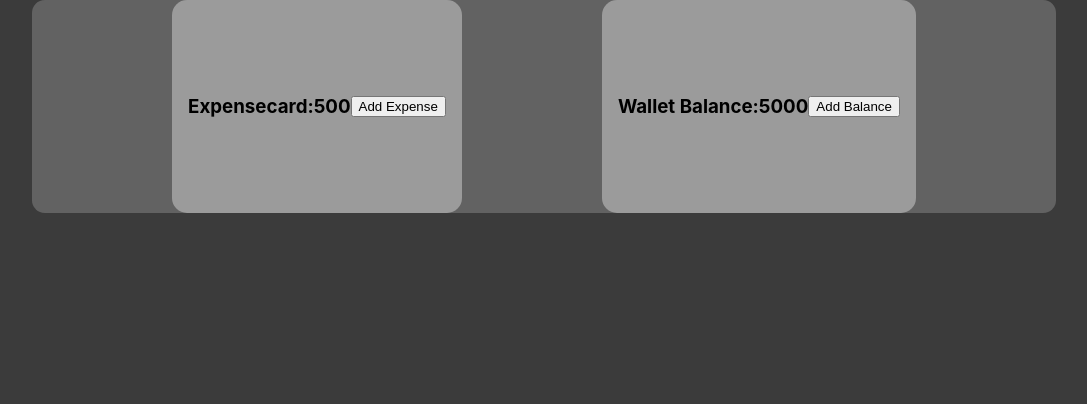
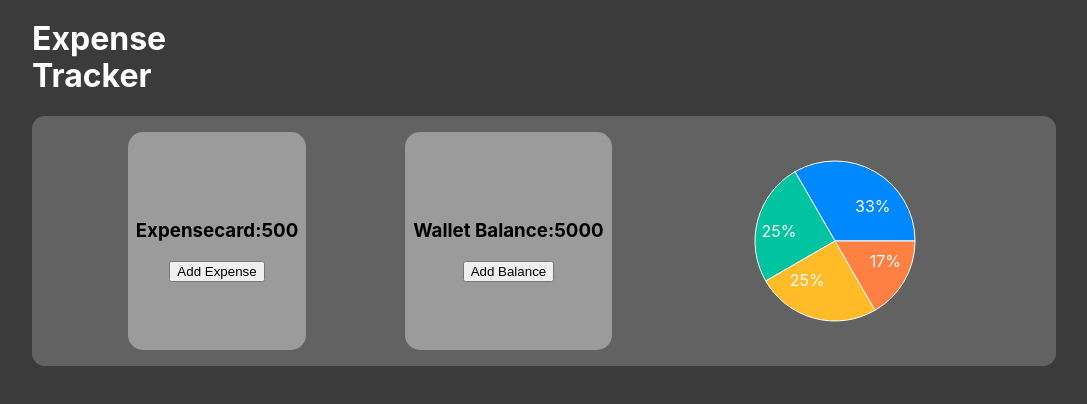
Before and after one commit to ervikasti/ExpenseTracker, a React (Create React App) app: page / in a window 1280 px wide. Shown: the top 404 px of the page, without its empty margins (96-1183 px from the left). Built offline with nearby package versions, Linux system fonts and the light colour scheme.

Commit message:
pie chart added

```diff
--- a/package.json
+++ b/package.json
@@ -9,6 +9,7 @@
     "react": "^18.3.1",
     "react-dom": "^18.3.1",
     "react-scripts": "5.0.1",
+    "recharts": "^2.12.7",
     "web-vitals": "^2.1.4"
   },
   "scripts": {
--- a/src/components/Card/Card.module.css
+++ b/src/components/Card/Card.module.css
@@ -3,7 +3,9 @@
   max-width: 355px;
   background-color: #9B9B9B;
   border-radius: 15px;
+  margin:1rem 0.2rem;
+  padding: 0.5rem;
   align-items: center;
-  height: 181px;
-  padding: 1rem;
+  justify-content: center;
+  flex-direction: column;
 }
--- a/src/components/Expensecard/Expensecard.jsx
+++ b/src/components/Expensecard/Expensecard.jsx
@@ -7,7 +7,7 @@
     }
 
     return(
-    <div>
+
         <Card title={'Expensecard'} price={'500'} btnName={'Add Expense'} funcHandler={funcHandler}></Card>
-    </div>)
+    )
 }
--- /dev/null
+++ b/src/components/Piechart/Piechart.jsx
@@ -0,0 +1,51 @@
+import React, { PureComponent } from 'react';
+import { PieChart, Pie, Sector, Cell, ResponsiveContainer } from 'recharts';
+
+const data = [
+  { name: 'Group A', value: 400 },
+  { name: 'Group B', value: 300 },
+  { name: 'Group C', value: 300 },
+  { name: 'Group D', value: 200 },
+];
+
+const COLORS = ['#0088FE', '#00C49F', '#FFBB28', '#FF8042'];
+
+const RADIAN = Math.PI / 180;
+const renderCustomizedLabel = ({ cx, cy, midAngle, innerRadius, outerRadius, percent, index }) => {
+  const radius = innerRadius + (outerRadius - innerRadius) * 0.5;
+  const x = cx + radius * Math.cos(-midAngle * RADIAN);
+  const y = cy + radius * Math.sin(-midAngle * RADIAN);
+
+  return (
+    <text x={x} y={y} fill="white" textAnchor={x > cx ? 'start' : 'end'} dominantBaseline="central">
+      {`${(percent * 100).toFixed(0)}%`}
+    </text>
+  );
+};
+
+export default class Example extends PureComponent {
+//   static demoUrl = 'https://codesandbox.io/s/pie-chart-with-customized-label-dlhhj';
+
+  render() {
+    return (
+      <ResponsiveContainer width="25%" height="100%">
+        <PieChart width={50} height={50}>
+          <Pie
+            data={data}
+            cx="50%"
+            cy="50%"
+            labelLine={false}
+            label={renderCustomizedLabel}
+            outerRadius={80}
+            fill="#8884d8"
+            dataKey="value"
+          >
+            {data.map((entry, index) => (
+              <Cell key={`cell-${index}`} fill={COLORS[index % COLORS.length]} />
+            ))}
+          </Pie>
+        </PieChart>
+      </ResponsiveContainer>
+    );
+  }
+}
--- a/src/page/Landing/Landing.jsx
+++ b/src/page/Landing/Landing.jsx
@@ -1,12 +1,15 @@
 import Expensecard from "../../components/Expensecard/Expensecard";
 import Balancecard from "../../components/Balancecard/Balancecard";
+import Piechart from "../../components/Piechart/Piechart";
 import styles from './Landing.module.css';
 export default function Landing(){
     return(
         <div className={styles.mainbody}>
+            <h1>Expense Tracker</h1>
             <div className={styles.display_section}>
                 <Expensecard></Expensecard>
                 <Balancecard></Balancecard>
+                <Piechart></Piechart>
             </div>
         </div>
 
--- a/src/page/Landing/Landing.module.css
+++ b/src/page/Landing/Landing.module.css
@@ -3,6 +3,15 @@
     position: fixed;
     left: 10%;
     right: 10%;
+    flex-direction: column;
+}
+
+.mainbody h1{
+    font-weight: 700;
+    font-size: 32px;
+    line-height: 36.77px;
+    color: #FFFFFF;
+    width: 251px;
 }
 
 .display_section{
@@ -10,5 +19,6 @@
     background-color: #626262;
     border-radius: 0.8rem;
     width: 100%;
+    height: 250px;
     justify-content: space-evenly;
 }
```
Also changed, not shown: 1 other file (tests, documents, lock files or other folders).
